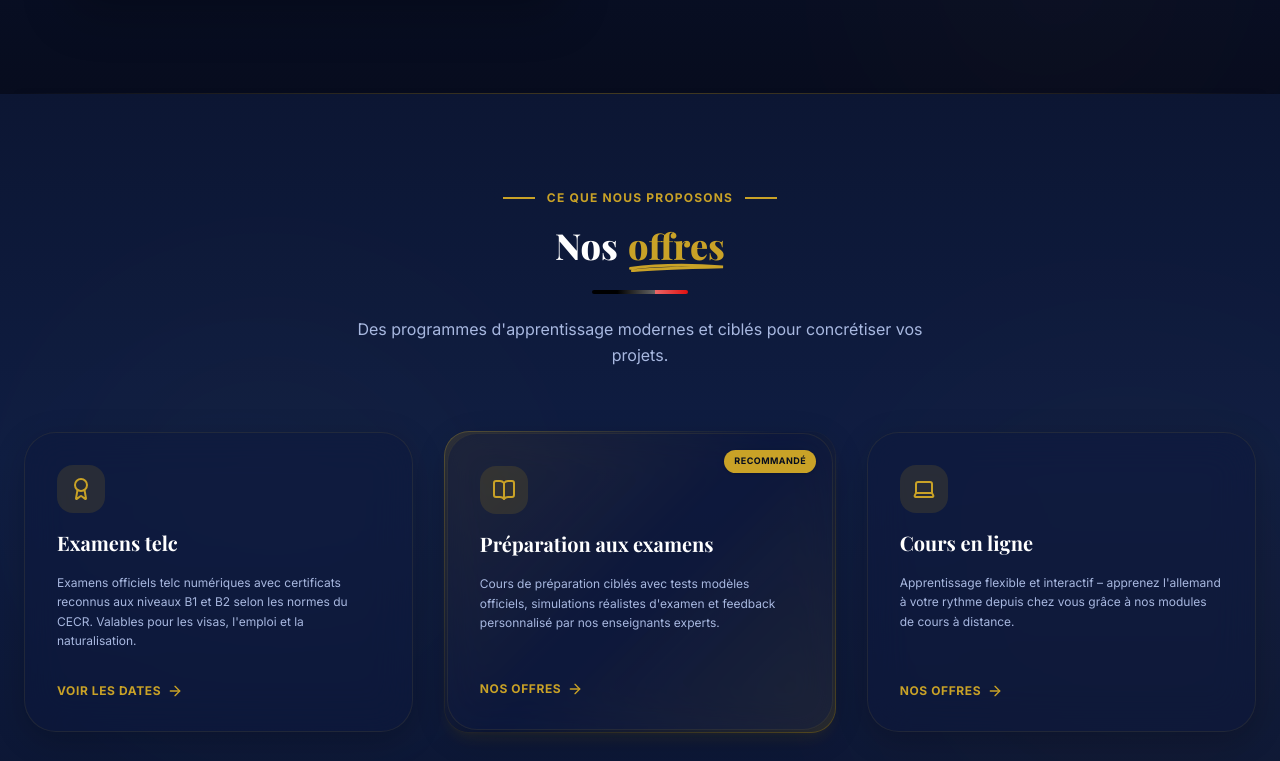
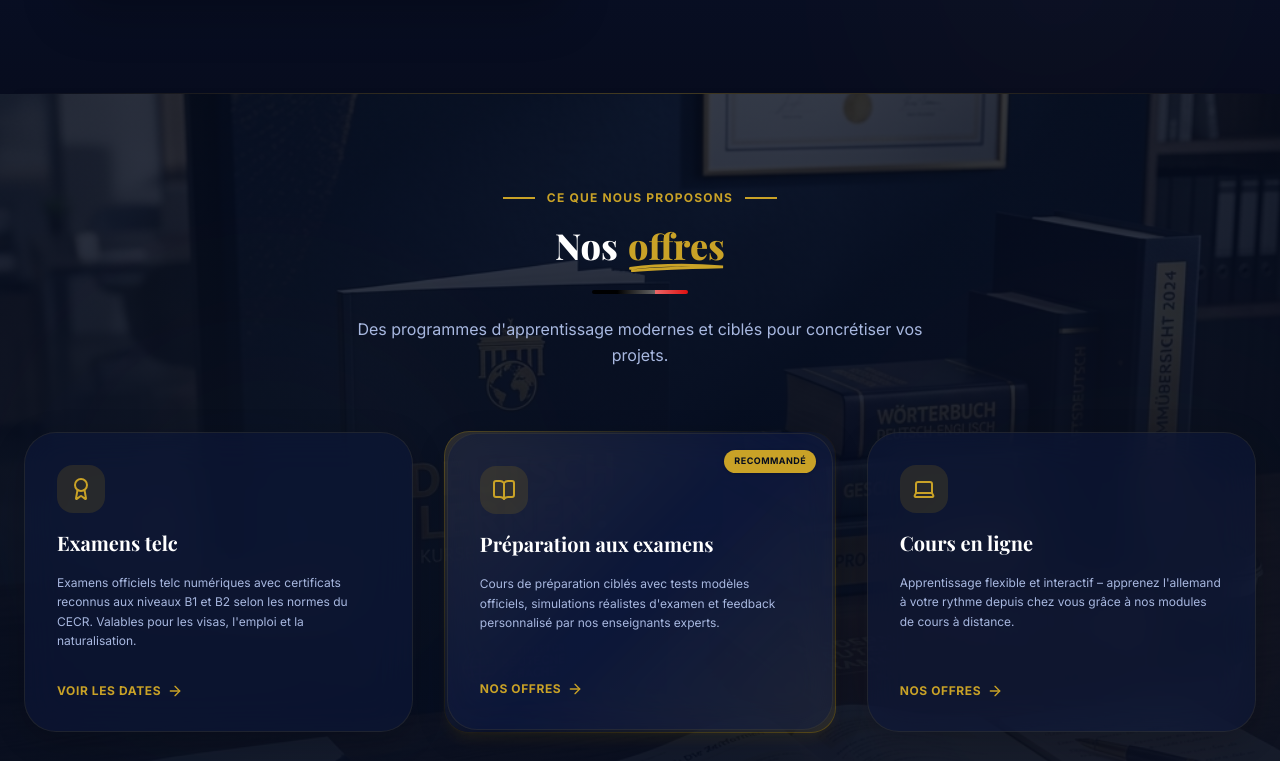
Before and after one commit to Ahmedelfakirben/DI, a Next.js app: page /fr in a window 1280 px wide. Shown: the part 2059-2820 px from the top of the page. Built offline with nearby package versions, Linux system fonts and the light colour scheme; no server answers; the database is empty; a web font is replaced by a local one.

Commit message:
design: apply matching background photos to landing page preview sections

```diff
--- a/src/app/[lang]/page.js
+++ b/src/app/[lang]/page.js
@@ -427,9 +427,18 @@
       {/* ══════════════════════════════════════════════════════
           OFFERS SECTION — Navy mid
       ══════════════════════════════════════════════════════ */}
-      <section className="py-24 section-navy-mid text-white relative overflow-hidden">
-        <ParallaxOrb color="navy" speed={0.1} size="w-[400px] h-[400px]" top="20%" left="5%" animationClass="animate-orb-3" opacity="opacity-[0.15]" />
-        <ParallaxOrb color="warmGold" speed={0.15} size="w-[300px] h-[300px]" top="60%" right="5%" animationClass="animate-orb-1" opacity="opacity-[0.18]" />
+      <section
+        className="py-24 text-white relative overflow-hidden bg-cover bg-center"
+        style={{ backgroundImage: "url('/assets/hero_offres.png')" }}
+      >
+        {/* Dark overlay for readability */}
+        <div className="absolute inset-0 bg-gradient-to-b from-navy-950/80 via-navy-950/90 to-navy-950/95 pointer-events-none z-0" />
+
+        {/* Glow Spheres */}
+        <div className="absolute inset-0 overflow-hidden pointer-events-none z-0">
+          <ParallaxOrb color="navy" speed={0.1} size="w-[400px] h-[400px]" top="20%" left="5%" animationClass="animate-orb-3" opacity="opacity-[0.15]" />
+          <ParallaxOrb color="warmGold" speed={0.15} size="w-[300px] h-[300px]" top="60%" right="5%" animationClass="animate-orb-1" opacity="opacity-[0.18]" />
+        </div>
 
         {/* Bottom gold separator */}
         <div className="absolute bottom-0 left-0 right-0 gold-separator z-10" />
--- a/src/components/HomeClientSections.js
+++ b/src/components/HomeClientSections.js
@@ -65,9 +65,18 @@
   return (
     <>
       {/* ── Exam Dates Preview — Navy mid ───────────────────── */}
-      <section className="py-24 section-navy-mid text-white relative overflow-hidden">
+      <section
+        className="py-24 text-white relative overflow-hidden bg-cover bg-center"
+        style={{ backgroundImage: "url('/assets/hero_dates.png')" }}
+      >
+        {/* Dark overlay for readability */}
+        <div className="absolute inset-0 bg-gradient-to-b from-navy-950/80 via-navy-950/90 to-navy-950/95 pointer-events-none z-0" />
+
+        {/* Glow Spheres */}
+        <div className="absolute inset-0 overflow-hidden pointer-events-none z-0">
           <ParallaxOrb color="gold" speed={0.15} size="w-[350px] h-[350px]" top="20%" right="-10%" animationClass="animate-orb-1" opacity="opacity-[0.18]" />
           <ParallaxOrb color="navy" speed={0.1} size="w-[400px] h-[400px]" top="40%" left="-10%" animationClass="animate-orb-3" opacity="opacity-[0.12]" />
+        </div>
 
         {/* Bottom gold separator */}
         <div className="absolute bottom-0 left-0 right-0 gold-separator z-10" />
@@ -252,9 +261,18 @@
       </section>
 
       {/* ── Blog Grid Preview — Navy deep ──────────────────── */}
-      <section className="py-24 section-navy-deep text-white relative overflow-hidden">
+      <section
+        className="py-24 text-white relative overflow-hidden bg-cover bg-center"
+        style={{ backgroundImage: "url('/assets/hero_blog.png')" }}
+      >
+        {/* Dark overlay for readability */}
+        <div className="absolute inset-0 bg-gradient-to-b from-navy-950/80 via-navy-950/90 to-navy-950/95 pointer-events-none z-0" />
+
+        {/* Glow Spheres */}
+        <div className="absolute inset-0 overflow-hidden pointer-events-none z-0">
           <ParallaxOrb color="navy" speed={0.12} size="w-[380px] h-[380px]" top="15%" left="-10%" animationClass="animate-orb-2" opacity="opacity-[0.15]" />
           <ParallaxOrb color="red" speed={0.18} size="w-[300px] h-[300px]" top="50%" right="-5%" animationClass="animate-orb-1" opacity="opacity-[0.12]" />
+        </div>
 
         {/* Bottom gold separator */}
         <div className="absolute bottom-0 left-0 right-0 gold-separator z-10" />
@@ -334,9 +352,18 @@
       </section>
 
       {/* ── FAQ Accordion Section — Navy mid ────────────────── */}
-      <section className="py-24 section-navy-mid text-white relative overflow-hidden">
+      <section
+        className="py-24 text-white relative overflow-hidden bg-cover bg-center"
+        style={{ backgroundImage: "url('/assets/hero_faq.png')" }}
+      >
+        {/* Dark overlay for readability */}
+        <div className="absolute inset-0 bg-gradient-to-b from-navy-950/80 via-navy-950/90 to-navy-950/95 pointer-events-none z-0" />
+
+        {/* Glow Spheres */}
+        <div className="absolute inset-0 overflow-hidden pointer-events-none z-0">
           <ParallaxOrb color="warmGold" speed={0.14} size="w-[320px] h-[320px]" top="30%" left="-10%" animationClass="animate-orb-3" opacity="opacity-[0.18]" />
           <ParallaxOrb color="navy" speed={0.2} size="w-[450px] h-[450px]" top="10%" right="-15%" animationClass="animate-orb-1" opacity="opacity-[0.12]" />
+        </div>
 
         <div className="max-w-4xl mx-auto px-6 relative z-10">
           <div className="text-center flex flex-col items-center gap-3.5 mb-16">
```
Lines whose indentation alone changed are shown as unchanged.
